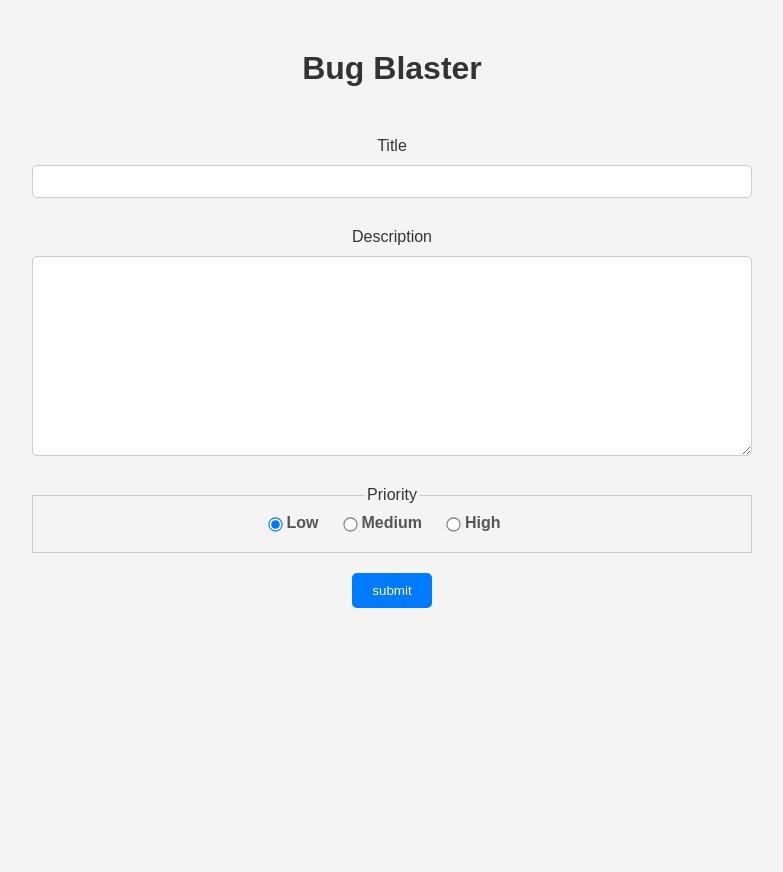
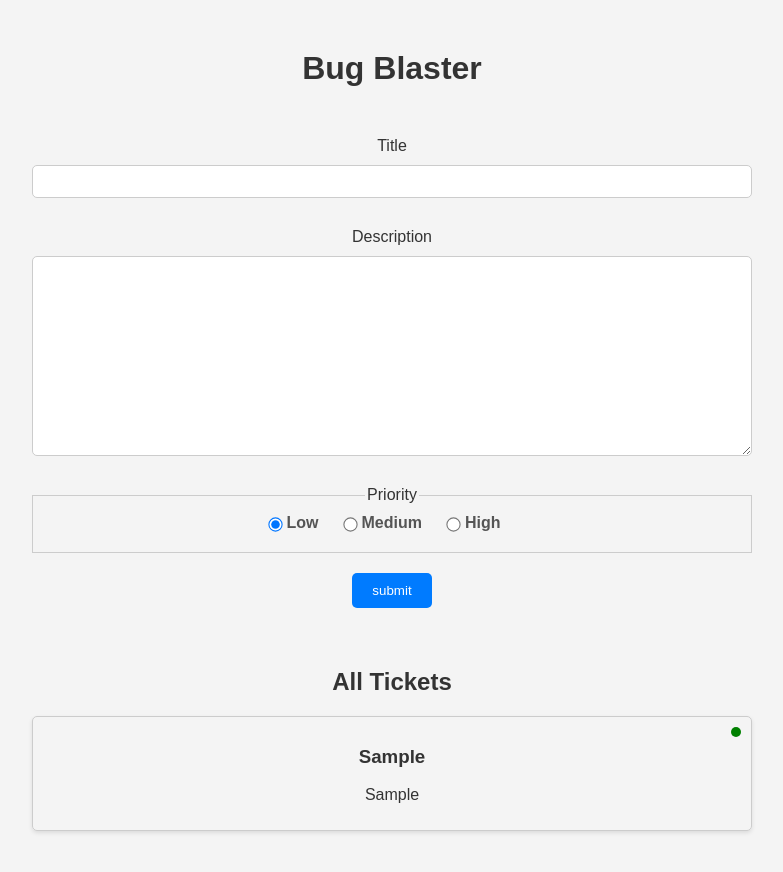
Before and after one commit to shanmugabaskar/bug-blaster, a React (Create React App) app: page / in a window 1280 px wide. Both pictures are taken after typing "Sample", "Sample" into the empty fields and a click on the button "submit". Shown: the top 872 px of the page, without its empty margins (248-1031 px from the left). Before the commit the page ends 800 px from the top, so only its background shows below. Built offline with nearby package versions, Linux system fonts and the light colour scheme.

Commit message:
add reducers

```diff
--- a/src/App.js
+++ b/src/App.js
@@ -1,14 +1,31 @@
 import logo from "./logo.svg";
 import "./App.css";
 import "./styles.css";
+import { useReducer } from "react";
 import TicketForm from "./components/TicketForm";
+import ticketReducer from "./reducers/ticketReducers";
+import TicketList from "./components/TicketList";
 
 function App() {
+  const initialState = { tickets: [] };
+
+  const [state, dispatch] = useReducer(ticketReducer, initialState);
+
   return (
     <div className="App">
       <div className="container">
         <h1>Bug Blaster</h1>
-        <TicketForm></TicketForm>
+        <TicketForm dispatch={dispatch}></TicketForm>
+
+        {state.tickets.length > 0 && (
+          <div className="results">
+            <h2>All Tickets</h2>
+            <TicketList
+              tickets={state.tickets}
+              dispatch={dispatch}
+            ></TicketList>
+          </div>
+        )}
       </div>
       <div></div>
     </div>
--- a/src/components/TicketForm.js
+++ b/src/components/TicketForm.js
@@ -1,6 +1,7 @@
+import { type } from "@testing-library/user-event/dist/type";
 import React, { useState } from "react";
 
-export default function TicketForm() {
+export default function TicketForm({ dispatch }) {
   const [title, setTitle] = useState("");
   const [description, setDescription] = useState("");
   const [priority, setPriority] = useState("1");
@@ -27,7 +28,10 @@
       priority,
     };
 
-    console.log(ticketData);
+    dispatch({
+      type: "ADD_TICKET",
+      payload: ticketData,
+    });
 
     clearForm();
   };
--- /dev/null
+++ b/src/components/TicketItem.js
@@ -0,0 +1,19 @@
+import React from "react";
+
+export default function TicketItem({ ticket, dispatch }) {
+  const { id, title, description, priority } = ticket;
+
+  const priorityClass = {
+    1: "priority-low",
+    2: "priority-medium",
+    3: "priority-high",
+  };
+
+  return (
+    <div className="ticket-item">
+      <div className={`priority-dot ${priorityClass[ticket.priority]}`}></div>
+      <h3>{title}</h3>
+      <p>{description} </p>
+    </div>
+  );
+}
--- /dev/null
+++ b/src/components/TicketList.js
@@ -0,0 +1,16 @@
+import React from "react";
+import TicketItem from "./TicketItem";
+
+export default function TicketList({ tickets, dispatch }) {
+  return (
+    <div className="ticket-list">
+      {tickets.map((ticket) => (
+        <TicketItem
+          key={ticket.id}
+          dispatch={dispatch}
+          ticket={ticket}
+        ></TicketItem>
+      ))}
+    </div>
+  );
+}
--- /dev/null
+++ b/src/reducers/ticketReducers.js
@@ -0,0 +1,22 @@
+export default function ticketReducer(state, action) {
+  switch (action.type) {
+    case "ADD_TICKET":
+      return { ...state, tickets: [...state.tickets, action.payload] };
+    case "UPDATE_TICKET":
+      return {
+        ...state,
+        tickets: state.tickets.map((ticket) =>
+          ticket.id === action.payload.id ? action.payload : ticket
+        ),
+      };
+    case "DELETE_TICKET":
+      return {
+        ...state,
+        tickets: state.ticket.filter(
+          (ticket) => ticket.id !== action.payload.id
+        ),
+      };
+    default:
+      return state;
+  }
+}
```
